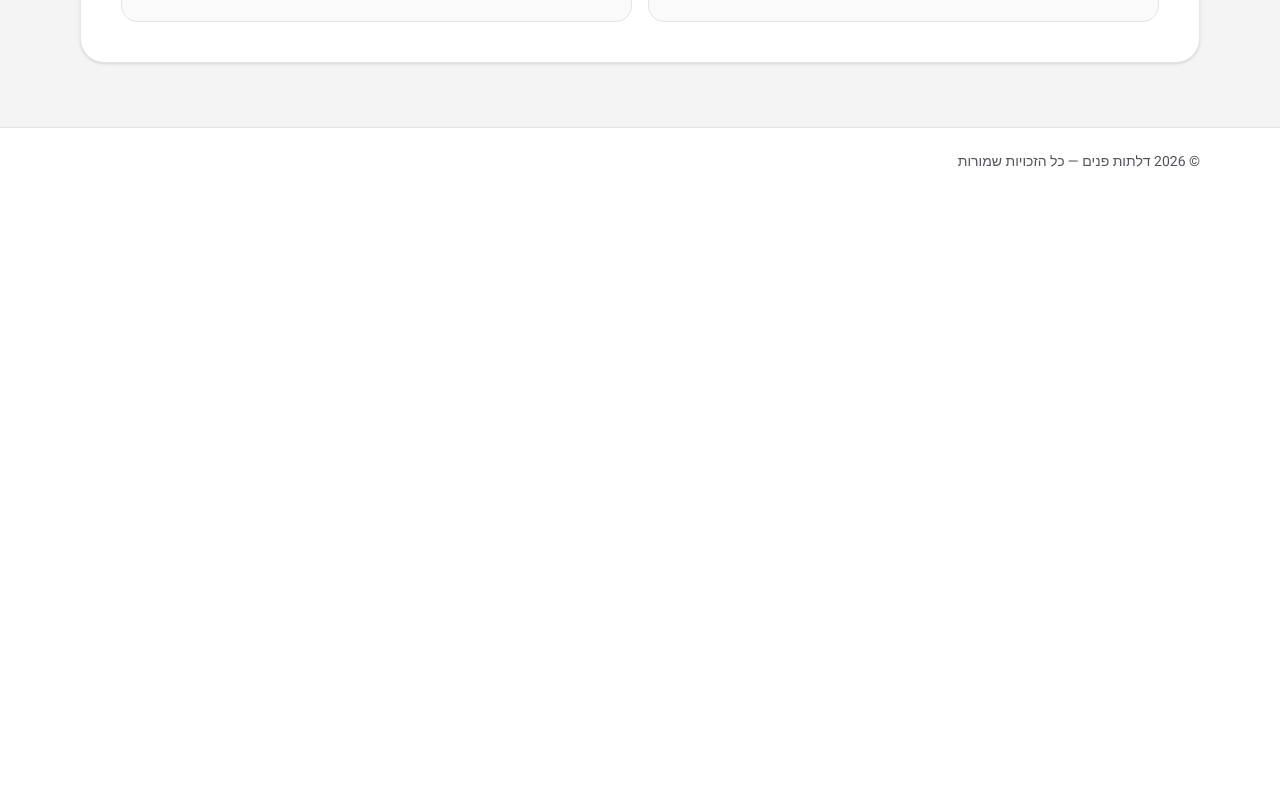
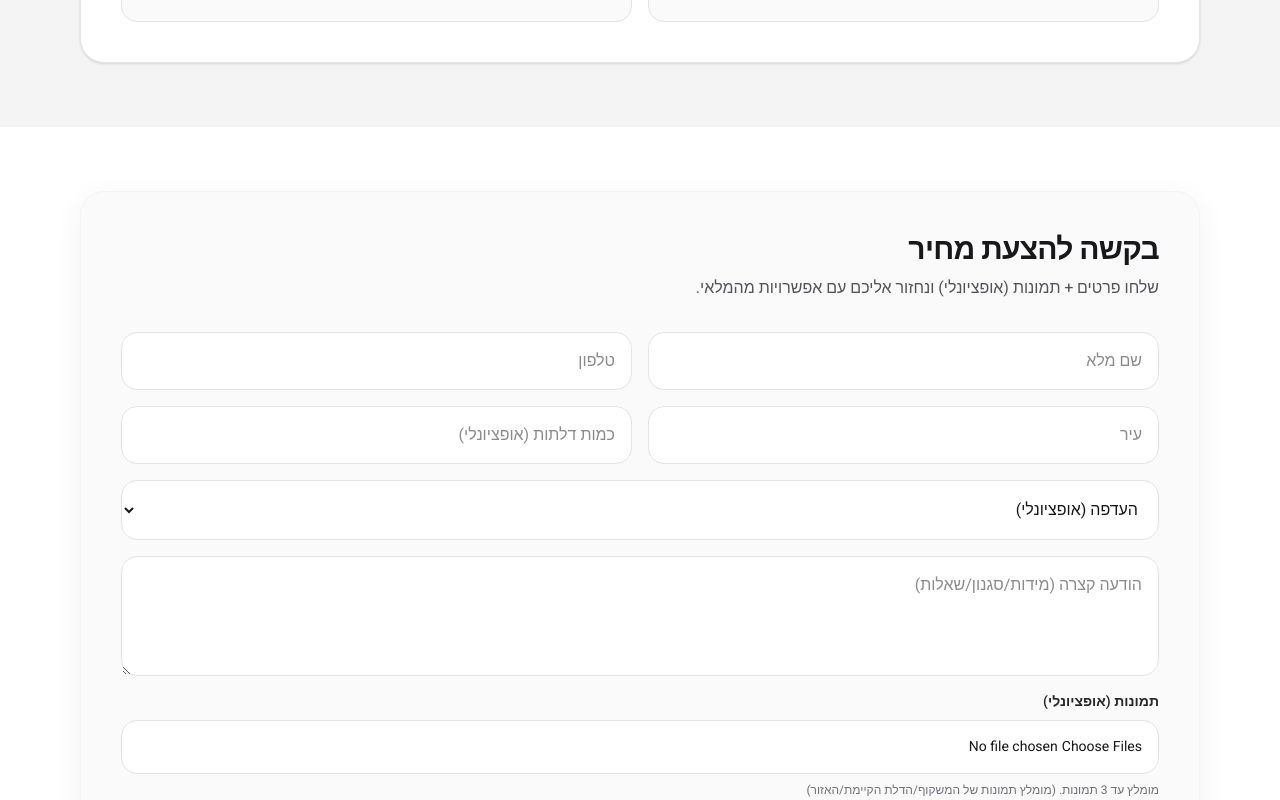
Before and after one commit to aviv2525/Raf-door, a Next.js app: page / in a window 1280 px wide. Shown: the part 2720-3520 px from the top of the page. Before the commit the page ends 2916 px from the top, so only its background shows below. Built offline with nearby package versions, Linux system fonts and the light colour scheme.

Commit message:
Add QuoteRequestForm

```diff
--- a/app/page.tsx
+++ b/app/page.tsx
@@ -1,5 +1,7 @@
 // app/page.tsx
 import { Phone, MessageCircle, CheckCircle2 } from "lucide-react";
+import QuoteRequestForm from "@/components/QuoteRequestForm";
+
 
 const PHONE = "0505368360"; // לשנות למספר של אבא
 const WHATSAPP = `https://wa.me/972${PHONE.replace(/^0/, "")}?text=${encodeURIComponent(
@@ -325,6 +327,8 @@ export default function HomePage() {
   </div>
 </section>
 
+<QuoteRequestForm />
+
 
       {/* footer */}
       <footer className="border-t border-zinc-200 bg-white">
```
